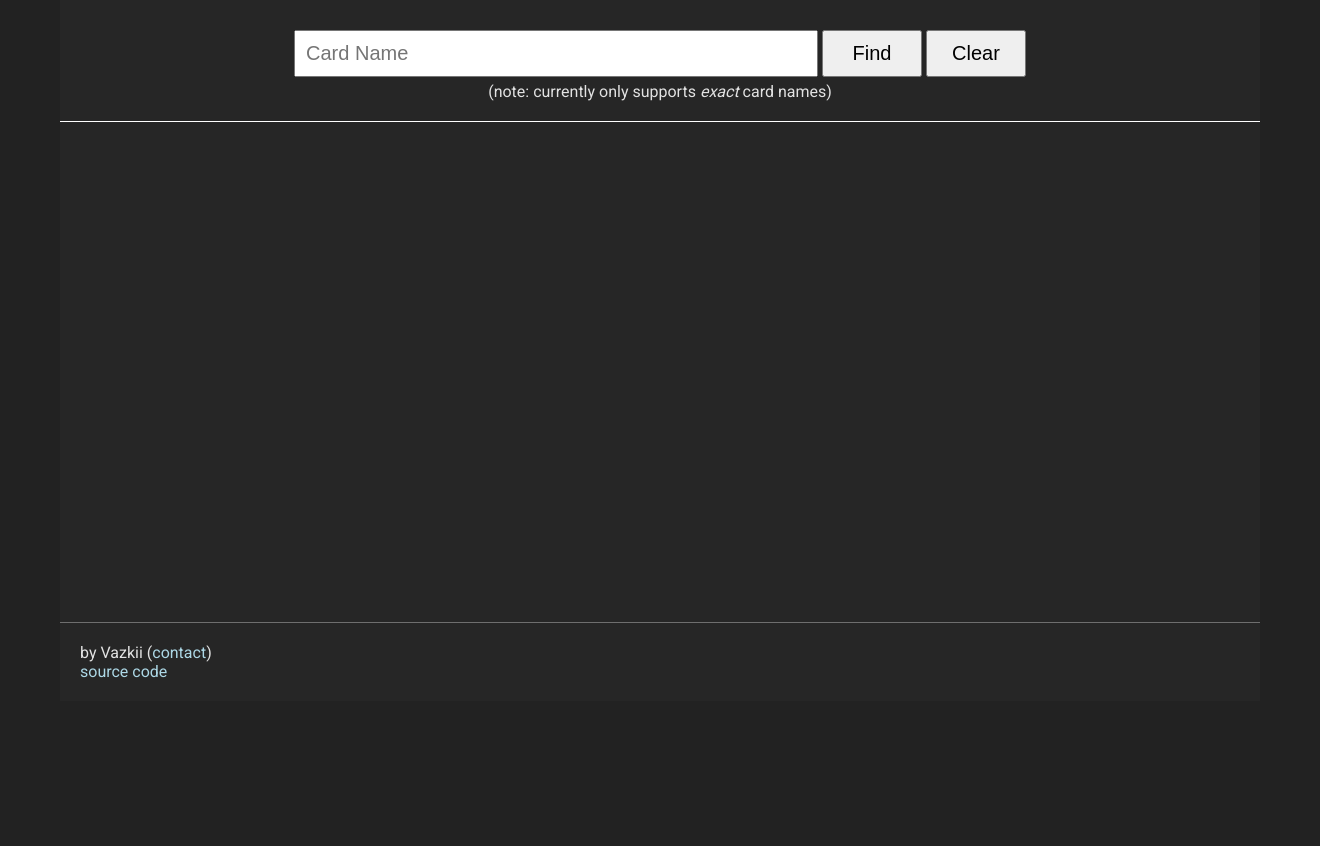
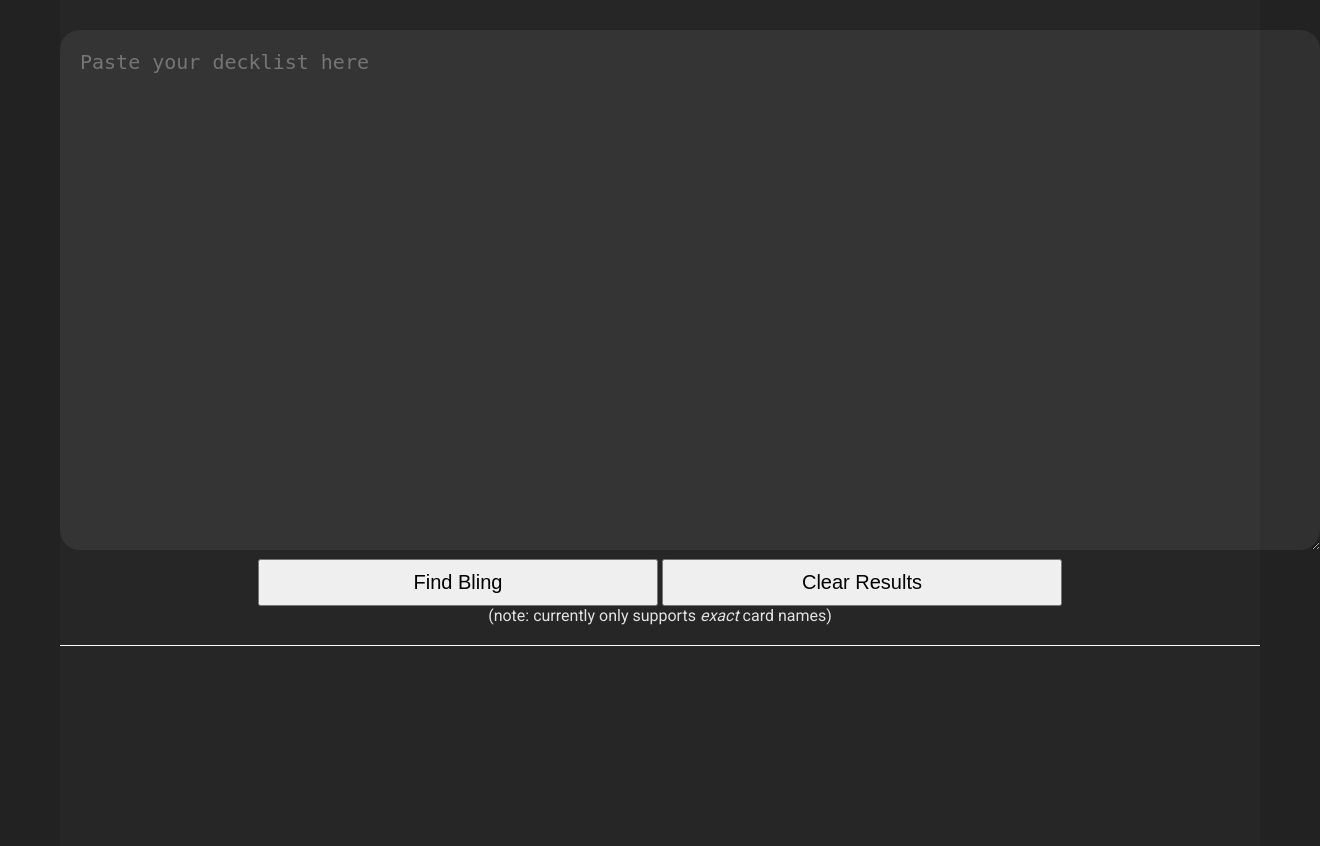
Before and after one commit to Vazkii/MTGBlinger, a PHP site: page / in a window 1320 px wide. Shown: the part 102-948 px from the top of the page. Before the commit the page ends 780 px from the top, so only its background shows below. Run offline with PHP 8.4, Linux system fonts and the light colour scheme; some libraries are stand-ins or nearby versions.

Commit message:
Functional decklist import

```diff
--- a/blinger.css
+++ b/blinger.css
@@ -36,16 +36,19 @@ button {
 	margin-bottom: 30px;
 }
 
-#top-part input {
-	width: 500px;
-	padding: 10px;
+#top-part textarea {
 	font-size: 20px;
 	margin-bottom: 5px;
+	background-color: #ffffff10;
+	border: none;
+	border-radius: 20px;
+	color: white;
+	padding: 20px;
 }
 
 #top-part button {
 	padding: 10px;
-	width: 100px;
+	width: 400px;
 	font-size: 20px;
 }
 
--- a/blinger.js
+++ b/blinger.js
@@ -1,26 +1,71 @@
 var lastResults = '';
 var lastContainer = undefined;
+var currentDecklist = [];
+
+var doingDeckList = false;
 var errored = false;
 
+/**
 $(document).keyup(function(event) {
 	if(event.which == 13 && $('#card-name').is(":focus")) // enter
 		$('#send-btn').click();
 });
+*/
 
 $('#send-btn').click(function() {
 	if(errored)
 		lastContainer.remove();
 
-	var cardName = $('#card-name').val();
+	var decklist = $('#card-name').val();
+	var cards = decklist.split('\n');
+	if(cards.length == 1) {
+		doingDeckList = false;
+		findNext(cards[0]);
+	}
+	else {
+		doingDeckList = true;
+		currentDecklist = cards;
+
+		findDecklist();
+	}
+});
+
+function findDecklist() {
+	if(currentDecklist.length == 0) {
+		doingDeckList = false;
+		return;
+	}
+
+	var cardName = currentDecklist.pop();
+	cardName = sanitize(cardName, /^(?:\d+ )(.+)/i);
+	cardName = sanitize(cardName, /(.+) \*[FE]\*/i);
+	cardName = sanitize(cardName, /(.+) \([a-zA-Z0-9]{3,5}\) [0-9sp]{1,4}/i);
+
+	console.log("Sanitized cardname is " + cardName);
+	findNext(cardName);
+}
+
+function sanitize(str, pattern) {
+	if(pattern.test(str)) {
+		console.log('Matching str ' + str);
+		return str.replace(pattern, '$1')
+	}
+	return str;
+}
+
+function findNext(cardName) {
 	var url = `get?card=${cardName}`;
 
+	if(doingDeckList)
+		url += '&allow_empty=true';
+
 	var results = $('#results');
-	lastContainer = $('<div class="card-row-container"><div class="loading">Loading...</div></div>');
+	lastContainer = $(`<div class="card-row-container"><div class="loading">Loading ${cardName}...</div></div>`);
 	results.prepend(lastContainer);
 
 	$.get(url, function(data) {
 		lastResults = JSON.parse(data);
-		lastResults['card_name'] = cardName;
+		lastResults['card_name'] = cardName.trim().toLowerCase();
 		lastResults['material_icon'] = materialIcon;
 
 		errored = false;
@@ -31,7 +76,7 @@ $('#send-btn').click(function() {
 		lastContainer.html(`<div class='error'>Error: ${data.status} - ${data.responseText}</div>`);
 		errored = true;
 	});
-});
+}
 
 $('#clear-btn').click(function() {
 	$('#results').html('');
@@ -47,8 +92,14 @@ function loadTemplate(name, data, callback) {
 	$.ajax({
 		url: `templates/${name}.html`,
 		success: function(template) {
-			var html = Mustache.to_html(template, data);
-			callback(html);
+			if(data.cards.length > 0) {
+				var html = Mustache.to_html(template, data);
+				callback(html);
+			} else if(doingDeckList)
+				lastContainer.remove();
+
+			if(doingDeckList)
+				findDecklist();
 		}
 	});
 }
--- a/get/index.php
+++ b/get/index.php
@@ -30,7 +30,8 @@
 			return;
 		}
 
-		if(!sizeof(json_decode($result)->cards)) {
+		$allow_empty = array_key_exists('allow_empty', $_GET) && $_GET['allow_empty'] === 'true';
+		if(!$allow_empty && !sizeof(json_decode($result)->cards)) {
 			error(406, "$card exists on Scryfall, but no versions count as bling");
 			return;
 		}
--- a/index.php
+++ b/index.php
@@ -16,9 +16,9 @@
 		<div id='header'>MTG Blinger</div>
 
 		<div id='controls'>
-			<input name="Card Name" id="card-name" placeholder="Card Name">
-			<button id="send-btn">Find</button>
-			<button id="clear-btn">Clear</button><br>
+			<textarea name="Card Name" id="card-name" placeholder="Paste your decklist here" rows='20' cols=100></textarea>
+			<button id="send-btn">Find Bling</button>
+			<button id="clear-btn">Clear Results</button><br>
 			(note: currently only supports <i>exact</i> card names)
 		</div>
 	</div>
```
Also changed, not shown: get/find_card.php (+11 -2 lines).
